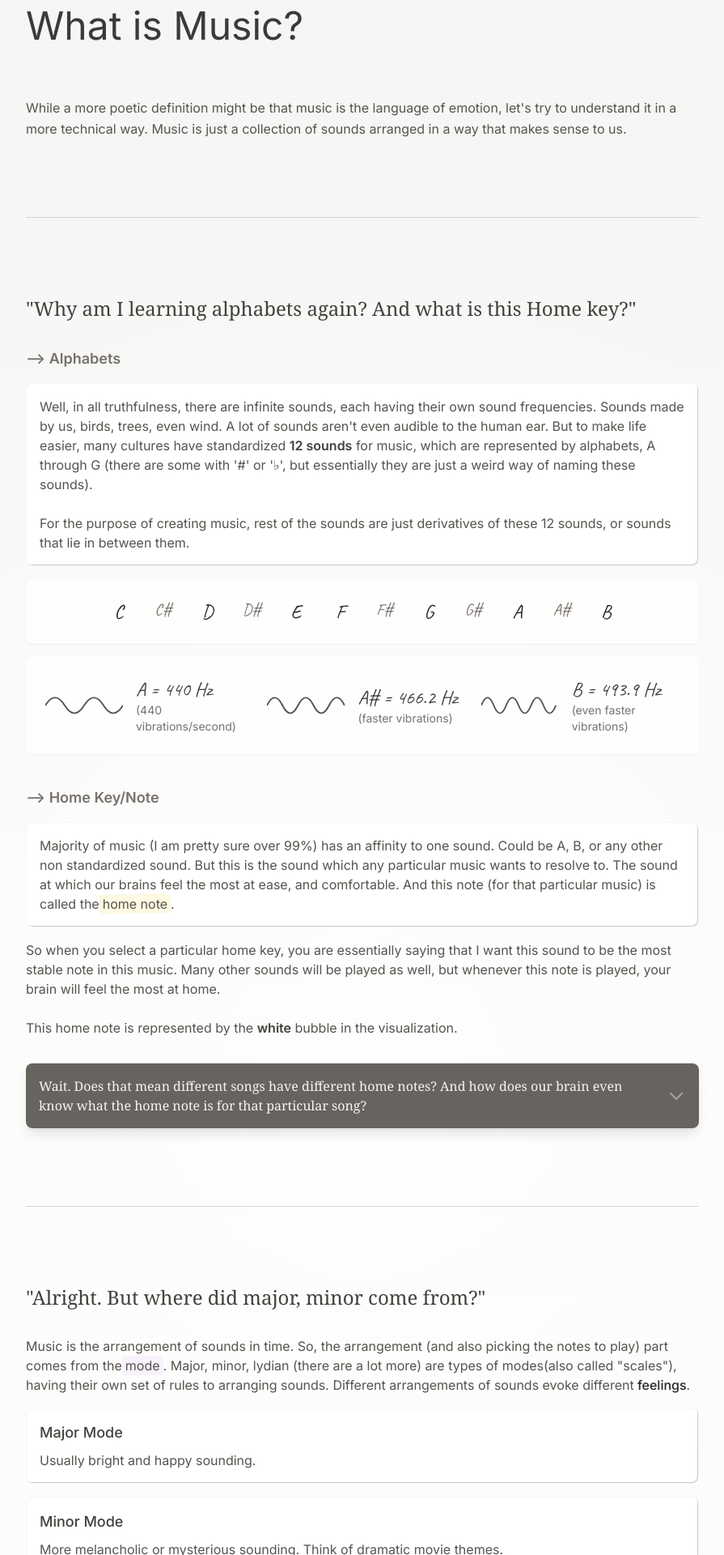
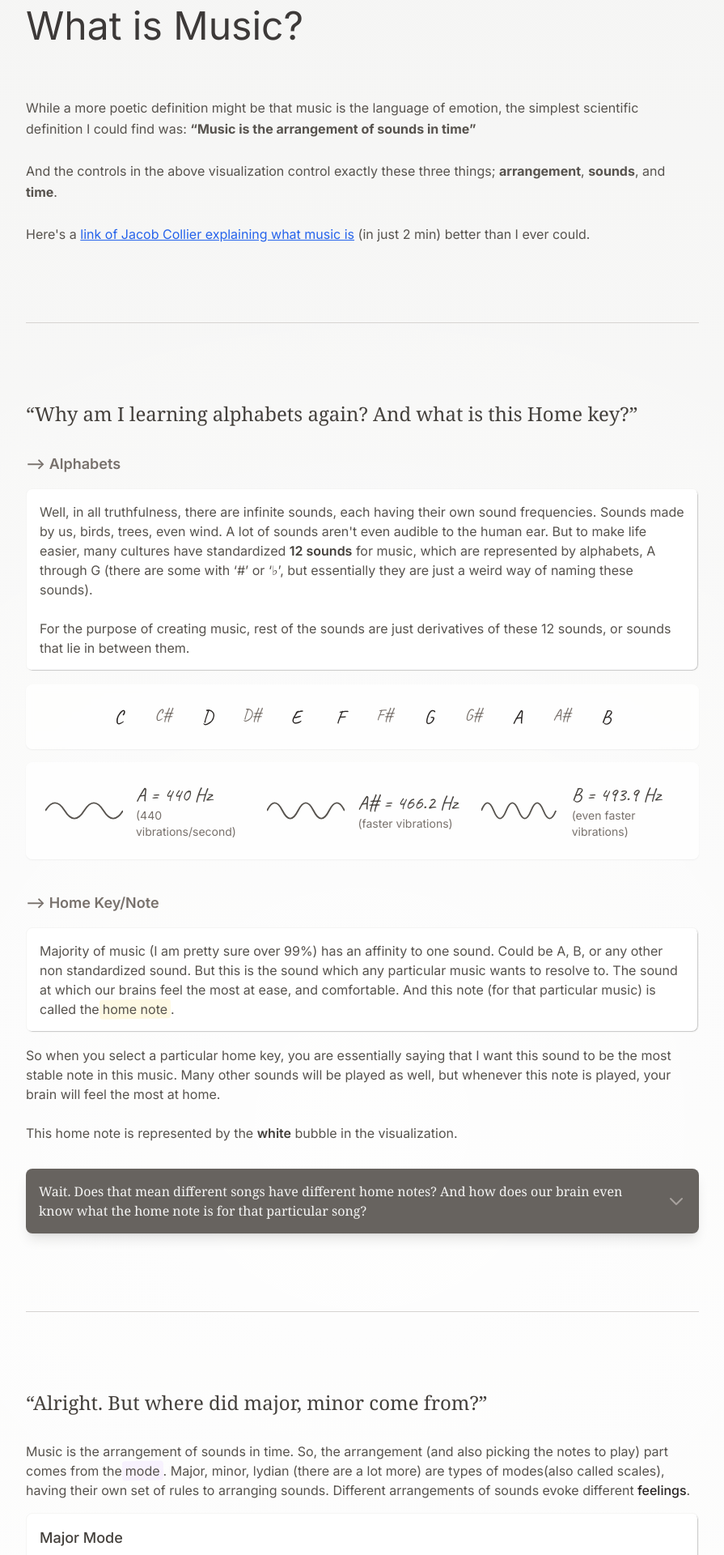
Before and after one commit to ankit-ent/music-world, a Next.js app: page / in a window 1280 px wide. Shown: the part 920-2840 px from the top of the page at 81% size, without its empty margins (192-1087 px from the left). Built offline with nearby package versions, Linux system fonts and the light colour scheme.

Commit message:
Linting error fix

```diff
--- a/app/guide/page.tsx
+++ b/app/guide/page.tsx
@@ -1,6 +1,5 @@
 'use client'
 
-import ExplanationBox from '@/components/ExplanationBox';
 import Footer from '@/components/Footer';
 
 export default function GuidePage() {
--- a/app/page.tsx
+++ b/app/page.tsx
@@ -58,8 +58,29 @@ export default function Home() {
             <div className="space-y-8">
               <p className="text leading-relaxed text-stone-600">
                 While a more poetic definition might be that music is the language of emotion,
-                let&apos;s try to understand it in a more technical way.
-                Music is just a collection of sounds arranged in a way that makes sense to us.
+                the simplest scientific definition I could find was: <strong>&ldquo;Music is the arrangement of sounds in time&rdquo;</strong>
+                <br /><br />
+                And the controls in the above visualization control exactly these three things; <strong>arrangement</strong>, <strong>sounds</strong>, and <strong>time</strong>.
+                <br /><br />
+                {/* Apart from this, music is composed of three pillars:
+                <span className="relative inline-block px-1">
+                  <span className="absolute inset-0 bg-yellow-100/50 rounded" style={{ transform: 'rotate(-2deg)' }} />
+                  <span className="relative">rhythm (time)</span>
+                </span>,
+                <span className="relative inline-block px-1">
+                  <span className="absolute inset-0 bg-blue-100/50 rounded" style={{ transform: 'rotate(1deg)' }} />
+                  <span className="relative">melody (words or sentences of music)</span>
+                </span>, and
+                <span className="relative inline-block px-1">
+                  <span className="absolute inset-0 bg-rose-100/50 rounded" style={{ transform: 'rotate(-1deg)' }} />
+                  <span className="relative">harmony (feelings)</span>
+                </span>. */}
+                Here&apos;s a <a
+                  href="https://www.youtube.com/watch?v=_S6Z31v9XNQ"
+                  target="_blank"
+                  rel="noopener noreferrer"
+                  className="text-blue-600 hover:text-blue-800 underline"
+                >link of Jacob Collier explaining what music is</a> (in just 2 min) better than I ever could.
               </p>
             </div>
 
@@ -68,7 +89,7 @@ export default function Home() {
 
             {/* Home Key Section */}
             <div className="space-y-8">
-              <h3 className="text-2xl font-serif mb-6 text-stone-700">"Why am I learning alphabets again? And what is this Home key?"</h3>
+              <h3 className="text-2xl font-serif mb-6 text-stone-700">&ldquo;Why am I learning alphabets again? And what is this Home key?&rdquo;</h3>
               <div className="space-y-4">
                 <p className="text-stone-500 font-semibold text-lg">--&gt; Alphabets</p>
 
@@ -76,7 +97,7 @@ export default function Home() {
                 <ExplanationBox>
                   <p className="text-stone-600">
                     Well, in all truthfulness, there are infinite sounds, each having their own sound frequencies. Sounds made by us, birds, trees, even wind. A lot of sounds aren&apos;t even audible to the human ear. But to make life easier, many cultures have standardized <span className="font-semibold text-stone-700">12 sounds</span> for music, which are represented by alphabets,
-                    A through G (there are some with '#' or '♭', but essentially they are just a weird way of naming these sounds).
+                    A through G (there are some with &lsquo;#&rsquo; or &lsquo;♭&rsquo;, but essentially they are just a weird way of naming these sounds).
                   </p>
                   <br />
                   <p className="text-stone-600">
@@ -168,7 +189,7 @@ export default function Home() {
 
             {/* Scales Section */}
             <div className="space-y-8">
-              <h3 className="text-2xl font-serif mb-4 text-stone-700">"Alright. But where did major, minor come from?"</h3>
+              <h3 className="text-2xl font-serif mb-4 text-stone-700">&ldquo;Alright. But where did major, minor come from?&rdquo;</h3>
               <div className="space-y-4">
                 <p className="text-stone-600">
                   Music is the arrangement of sounds in time. So, the arrangement (and also picking the notes to play) part comes from the
@@ -176,7 +197,7 @@ export default function Home() {
                     <span className="absolute inset-0 bg-purple-100/50 rounded" style={{ transform: 'rotate(-1deg)' }} />
                     <span className="relative">mode</span>
                   </span>
-                  . Major, minor, lydian (there are a lot more) are types of modes(also called "scales"), having their own set of rules to arranging sounds. Different arrangements of sounds evoke different
+                  . Major, minor, lydian (there are a lot more) are types of modes(also called scales), having their own set of rules to arranging sounds. Different arrangements of sounds evoke different
                   <span className="font-medium text-stone-800"> feelings</span>.
                 </p>
                 <div className="mt-6 space-y-4">
@@ -203,7 +224,7 @@ export default function Home() {
 
             {/* Notes Selection Section */}
             <div className="space-y-8">
-              <h3 className="text-2xl font-serif mb-4 text-stone-700">"What does adding colours mean?"</h3>
+              <h3 className="text-2xl font-serif mb-4 text-stone-700">&ldquo;What does adding colours mean?&rdquo;</h3>
               <div className="space-y-4">
                 <ExplanationBox>
                   <p className="text-stone-600">
--- a/components/EtherealSpace.tsx
+++ b/components/EtherealSpace.tsx
@@ -164,14 +164,12 @@ export default function EtherealSpace({ showRecordingControls = false }: Etherea
       >
         <MobileControls
           player={player}
-          tempoValue={tempoValue}
           currentRoot={currentRoot}
           currentMode={currentMode}
           isDiatonic={isDiatonic}
           onRootChange={handleRootChange}
           onModeChange={handleModeChange}
           onDiatonicModeChange={handleDiatonicModeChange}
-          onTempoChange={handleTempoChange}
         />
 
         <DesktopControls
--- a/components/MusicControls/MobileControls.tsx
+++ b/components/MusicControls/MobileControls.tsx
@@ -1,29 +1,25 @@
 'use client';
 
 import { EtherealPlayerType } from '@/types/EtherealPlayer';
-import { HomeIcon, MusicalNoteIcon, SwatchIcon, ClockIcon } from '@heroicons/react/24/outline';
+import { HomeIcon, MusicalNoteIcon, SwatchIcon } from '@heroicons/react/24/outline';
 
 interface MobileControlsProps {
   player: EtherealPlayerType | null;
-  tempoValue: number;
   currentRoot: string;
   currentMode: string;
   isDiatonic: boolean;
   onRootChange: (e: React.ChangeEvent<HTMLSelectElement>) => void;
   onModeChange: (e: React.ChangeEvent<HTMLSelectElement>) => void;
   onDiatonicModeChange: (e: React.ChangeEvent<HTMLSelectElement>) => void;
-  onTempoChange: (newTempo: number) => void;
 }
 
 export default function MobileControls({
-  tempoValue,
   currentRoot,
   currentMode,
   isDiatonic,
   onRootChange,
   onModeChange,
   onDiatonicModeChange,
-  onTempoChange,
 }: MobileControlsProps) {
   return (
     <div className="absolute top-0 left-0 right-0 px-2 mt-24 flex-col gap-3 md:hidden z-20">
```
Also changed, not shown: lib/ModeConfig.ts (+45 -45 lines).
